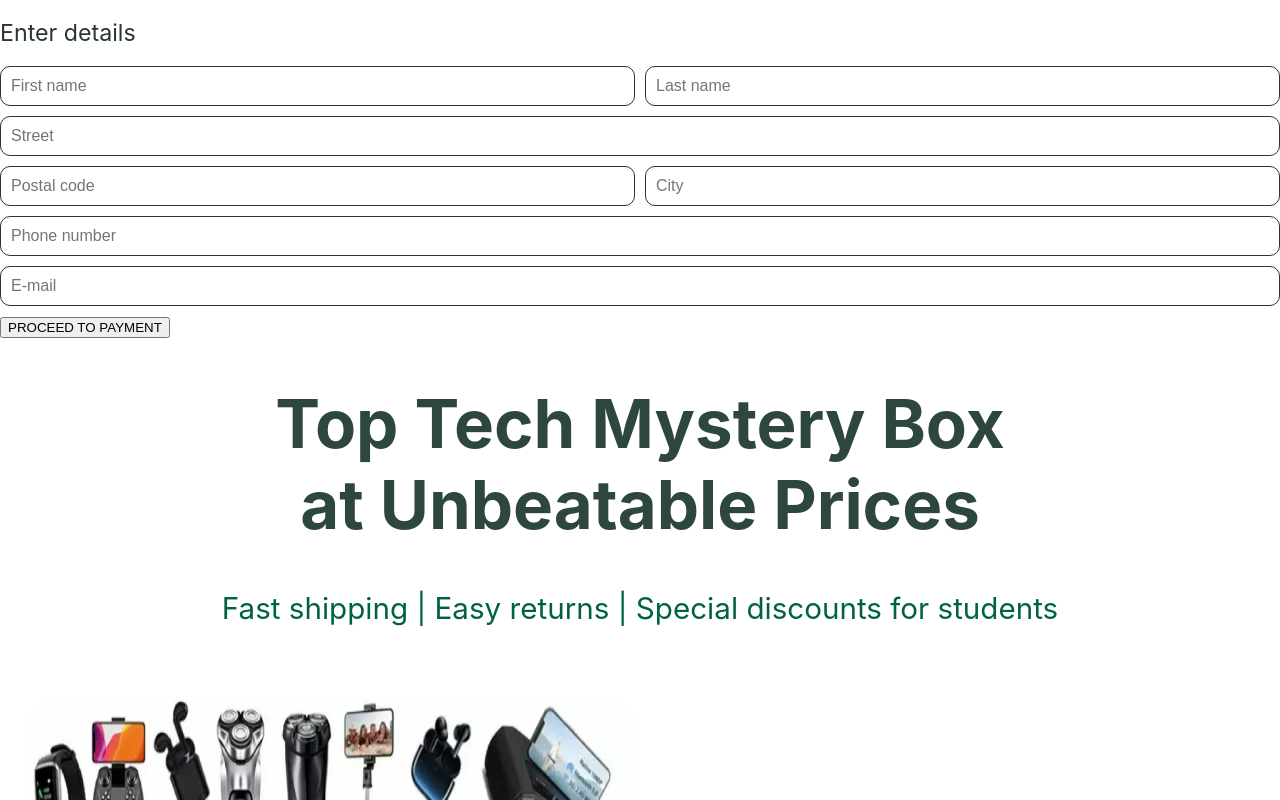
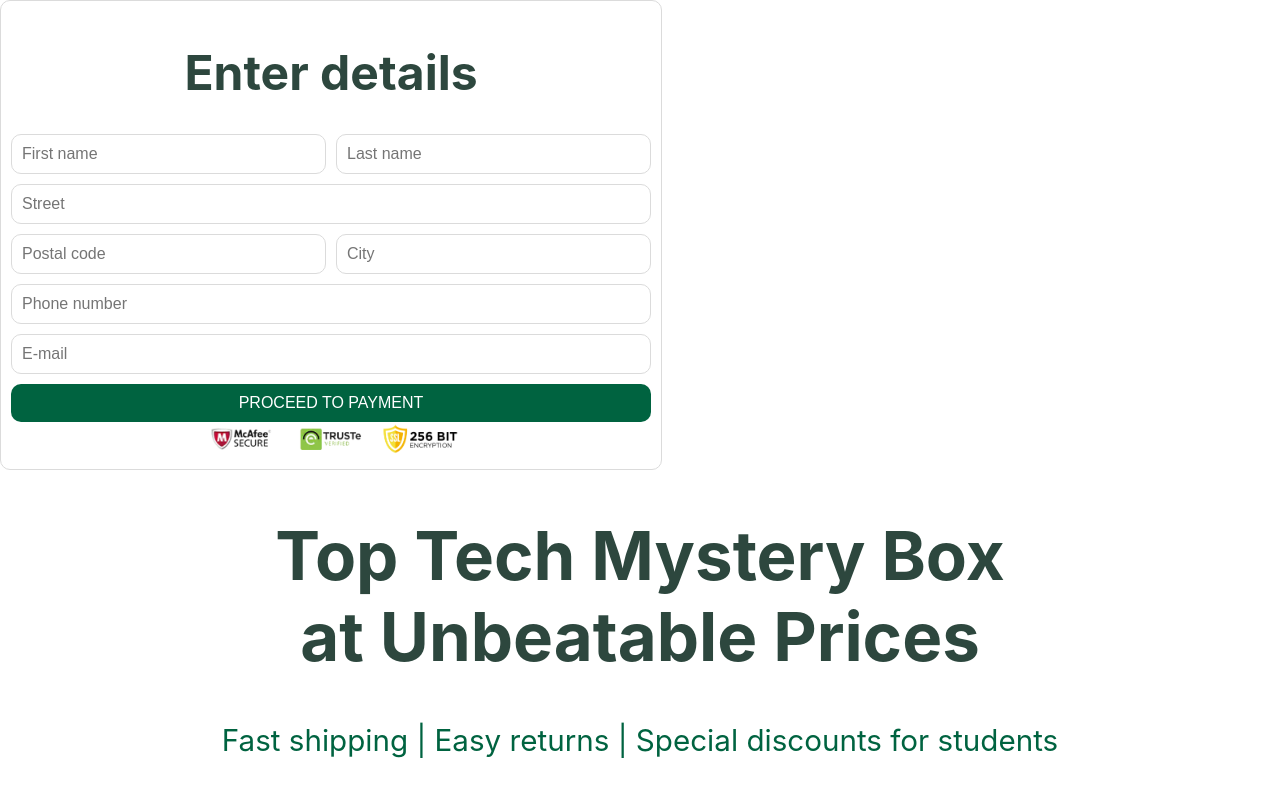
Before and after one commit to zatibmag/TaskForProcodies, a React (Create React App) app: page / in a window 1280 px wide. Shown: the top 800 px of the page. Built offline with nearby package versions, Linux system fonts and the light colour scheme.

Commit message:
Finish Form skelet + elementary css

```diff
--- /dev/null
+++ b/src/Components/Input.js
@@ -0,0 +1,13 @@
+import React from "react";
+import "../Css/Input.css";
+
+export function Input({ placeholder, id, type = "text" }) {
+  return (
+    <input
+      className="form-input"
+      type={type}
+      id={id}
+      placeholder={placeholder}
+    />
+  );
+}
--- a/src/Components/PaymentForm.js
+++ b/src/Components/PaymentForm.js
@@ -1,64 +1,40 @@
 import React from "react";
-import { Text } from "./Text";
+import { Heading } from "./Heading";
 import "../Css/PaymentForm.css";
+import { Button } from "./Button";
+import { Input } from "./Input";
+import { Image } from "./Image";
+import certificates from "../Images/certificates.png";
 
 export function PaymentForm() {
   return (
-    <div>
-      <Text className="post-text" text="Enter details" />
+    <div className="form-border">
+      <Heading className="form-heading" text="Enter details" />
       <div className="form-row">
-        <input
-          className="duo-form-input"
-          type="text"
-          id="firstName"
-          placeholder="First name"
-        />
-        <input
-          className="duo-form-input"
-          type="text"
-          id="lastName"
-          placeholder="Last name"
-        />
+        <Input id="firstName" placeholder="First name" />
+        <Input id="lastName" placeholder="Last name" />
       </div>
       <div className="form-row">
-        <input
-          className="solo-form-input"
-          type="text"
-          id="street"
-          placeholder="Street"
-        />
+        <Input id="street" placeholder="Street" />
       </div>
       <div className="form-row">
-        <input
-          className="duo-form-input"
-          type="text"
-          id="postalCode"
-          placeholder="Postal code"
-        />
-        <input
-          className="duo-form-input"
-          type="text"
-          id="city"
-          placeholder="City"
-        />
+        <Input id="postalCode" placeholder="Postal code" />
+        <Input id="city" placeholder="City" />
       </div>
       <div className="form-row">
-        <input
-          className="solo-form-input"
-          type="text"
-          id="phoneNumber"
-          placeholder="Phone number"
-        />
+        <Input id="phoneNumber" placeholder="Phone number" />
       </div>
       <div className="form-row">
-        <input
-          className="solo-form-input"
-          type="email"
-          id="email"
-          placeholder="E-mail"
-        />
+        <Input type="email" id="email" placeholder="E-mail" />
       </div>
-      <button type="submit">PROCEED TO PAYMENT</button>
+      <Button
+        className="submit-button"
+        type="submit"
+        text="PROCEED TO PAYMENT"
+      />
+      <div className="image-center">
+        <Image className="form-image" src={certificates} alt="certificates" />
+      </div>
     </div>
   );
 }
--- a/src/Css/Heading.css
+++ b/src/Css/Heading.css
@@ -15,3 +15,10 @@
   font-size: 1.2em;
   color: #293632;
 }
+
+.form-heading {
+  font-size: 3em;
+  font-weight: bold;
+  color: #2d473e;
+  text-align: center;
+}
--- a/src/Css/Image.css
+++ b/src/Css/Image.css
@@ -11,3 +11,7 @@
   height: 100%;
   border-radius: 5%;
 }
+
+.form-image {
+  width: 40%;
+}
--- /dev/null
+++ b/src/Css/Input.css
@@ -0,0 +1,7 @@
+.form-input {
+  flex: 1;
+  padding: 10px;
+  border: 1px solid #dbdbdb;
+  border-radius: 10px;
+  font-size: 16px;
+}
--- a/src/Css/PaymentForm.css
+++ b/src/Css/PaymentForm.css
@@ -1,23 +1,13 @@
-/* PaymentForm.css */
+.form-border {
+  padding: 10px;
+  border: 1px solid #dbdbdb;
+  border-radius: 10px;
+  font-size: 16px;
+  width: 50%;
+}
 
 .form-row {
   display: flex;
-  gap: 10px; /* Adjust gap as needed */
-  margin-bottom: 10px; /* Adjust margin as needed */
+  gap: 10px;
+  margin-bottom: 10px;
 }
-
-.solo-form-input {
-  flex: 1;
-  padding: 10px;
-  border: 1px solid #293632;
-  border-radius: 10px;
-  font-size: 16px;
-}
-
-.duo-form-input {
-  flex: 1;
-  padding: 10px;
-  border: 1px solid #293632;
-  border-radius: 10px;
-  font-size: 16px;
-}
```
